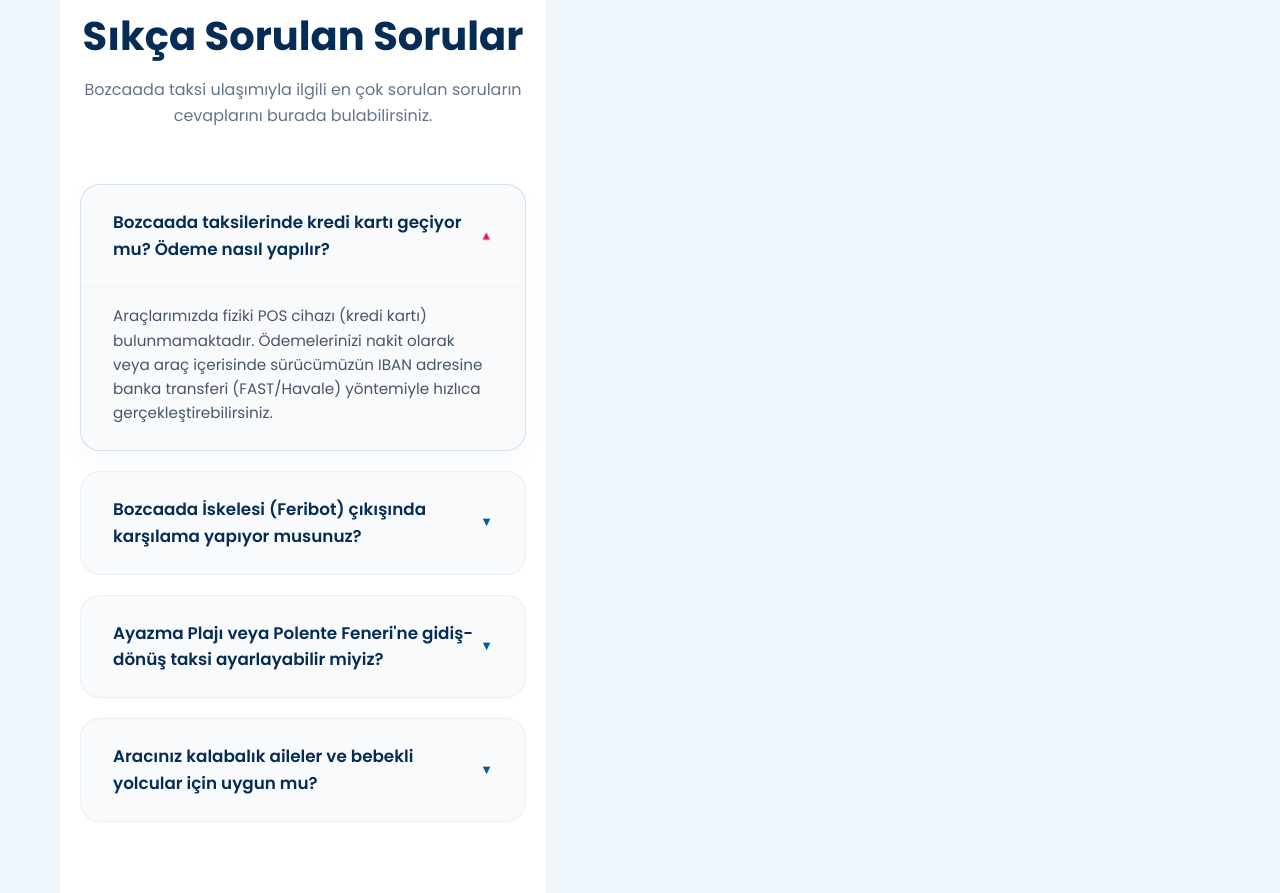
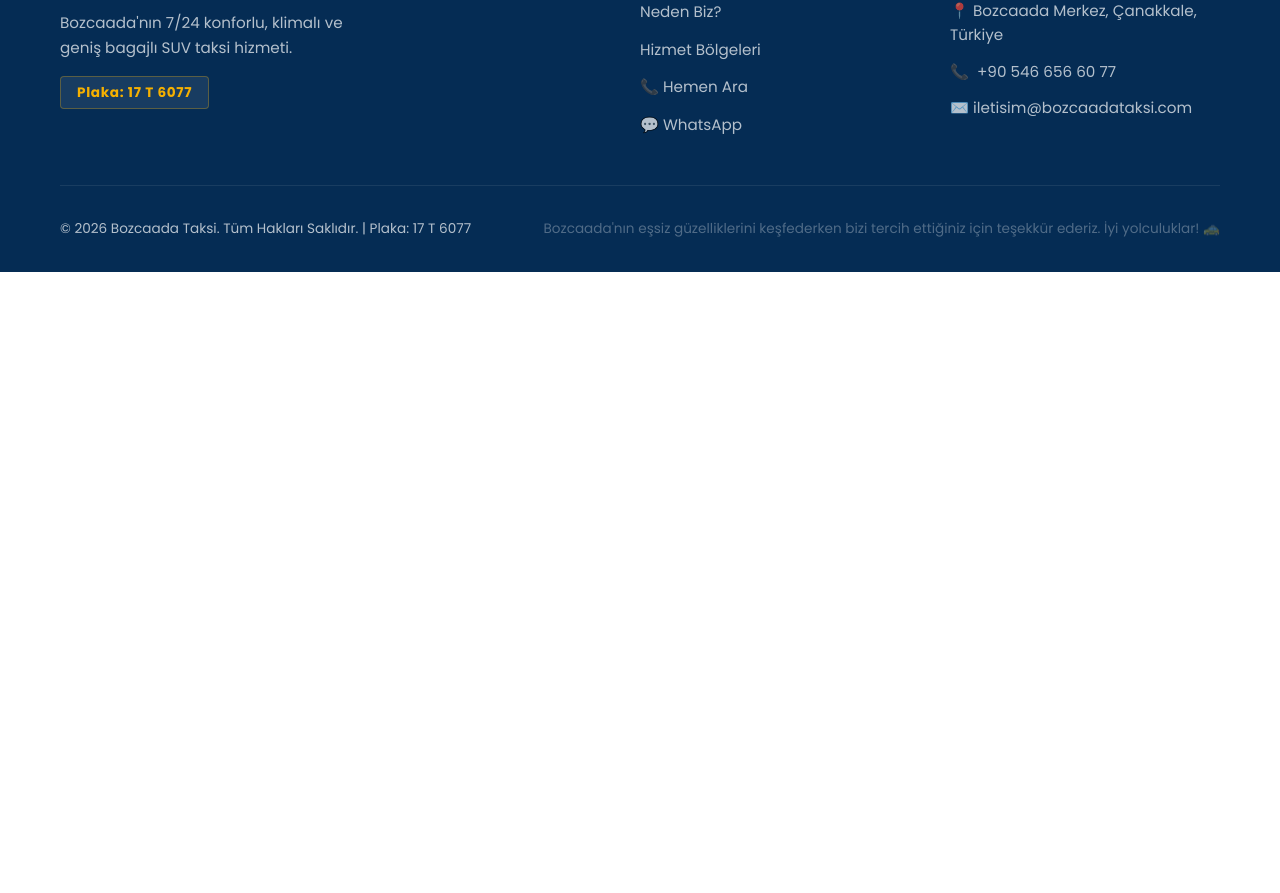
Before and after one commit to srdrcll/bozcaadataksi, a website: page index.html in a window 1280 px wide. Shown: the part 2489-3382 px from the top of the page. After the commit the page ends 2761 px from the top, so only its background shows below. Drawn offline with Linux system fonts and the light colour scheme.

Commit message:
remove visual SSS section but keep SEO metadata

```diff
--- a/index.html
+++ b/index.html
@@ -317,55 +317,6 @@
                             </div>
                         </div>
                     </div>
-        <!-- SSS (FAQ) Section -->
-        <section class="faq" id="sss">
-            <div class="container">
-                <div class="section-header">
-                    <span class="section-tag pink-tag">Merkez & Sıkça Sorulanlar</span>
-                    <h2 class="section-title">Sıkça Sorulan Sorular</h2>
-                    <p class="section-desc">Bozcaada taksi ulaşımıyla ilgili en çok sorulan soruların cevaplarını burada bulabilirsiniz.</p>
-                </div>
-
-                <div class="faq-container">
-                    <details class="faq-item" open>
-                        <summary class="faq-question">
-                            <span>Bozcaada taksilerinde kredi kartı geçiyor mu? Ödeme nasıl yapılır?</span>
-                            <span class="faq-arrow">▼</span>
-                        </summary>
-                        <div class="faq-answer">
-                            <p>Araçlarımızda fiziki POS cihazı (kredi kartı) bulunmamaktadır. Ödemelerinizi nakit olarak veya araç içerisinde sürücümüzün IBAN adresine banka transferi (FAST/Havale) yöntemiyle hızlıca gerçekleştirebilirsiniz.</p>
-                        </div>
-                    </details>
-
-                    <details class="faq-item">
-                        <summary class="faq-question">
-                            <span>Bozcaada İskelesi (Feribot) çıkışında karşılama yapıyor musunuz?</span>
-                            <span class="faq-arrow">▼</span>
-                        </summary>
-                        <div class="faq-answer">
-                            <p>Evet, bavullarınızla feribottan indiğinizde sizi Bozcaada İskelesi çıkışında karşılıyoruz. Otel, pansiyon veya adadaki bağ evinize konforlu SUV aracımız ve geniş bagaj hacmimizle doğrudan transferinizi gerçekleştiriyoruz.</p>
-                        </div>
-                    </details>
-
-                    <details class="faq-item">
-                        <summary class="faq-question">
-                            <span>Ayazma Plajı veya Polente Feneri'ne gidiş-dönüş taksi ayarlayabilir miyiz?</span>
-                            <span class="faq-arrow">▼</span>
-                        </summary>
-                        <div class="faq-answer">
-                            <p>Evet, özellikle gün batımı saatlerinde yoğun olan Polente Feneri veya gün boyu Ayazma Plajı, Habbele Plajı, Akvaryum Koyu gibi koylara gidiş ve dönüş saatlerinizi önceden planlayarak gidiş-dönüş taksi rezervasyonu oluşturabilirsiniz. Bizi arayarak ya da WhatsApp'tan yazarak saatinizi netleştirebilirsiniz.</p>
-                        </div>
-                    </details>
-
-                    <details class="faq-item">
-                        <summary class="faq-question">
-                            <span>Aracınız kalabalık aileler ve bebekli yolcular için uygun mu?</span>
-                            <span class="faq-arrow">▼</span>
-                        </summary>
-                        <div class="faq-answer">
-                            <p>Evet, aracımız geniş koltuk mesafesi ve geniş bagaj hacmine sahip klimalı Dacia Duster SUV modeldir. Çok sayıda valiz, bebek arabası ve eşyalarınız için son derece uygundur. Güvenli ve konforlu bir seyahat imkanı sağlar.</p>
-                        </div>
-                    </details>
                 </div>
             </div>
         </section>
```
